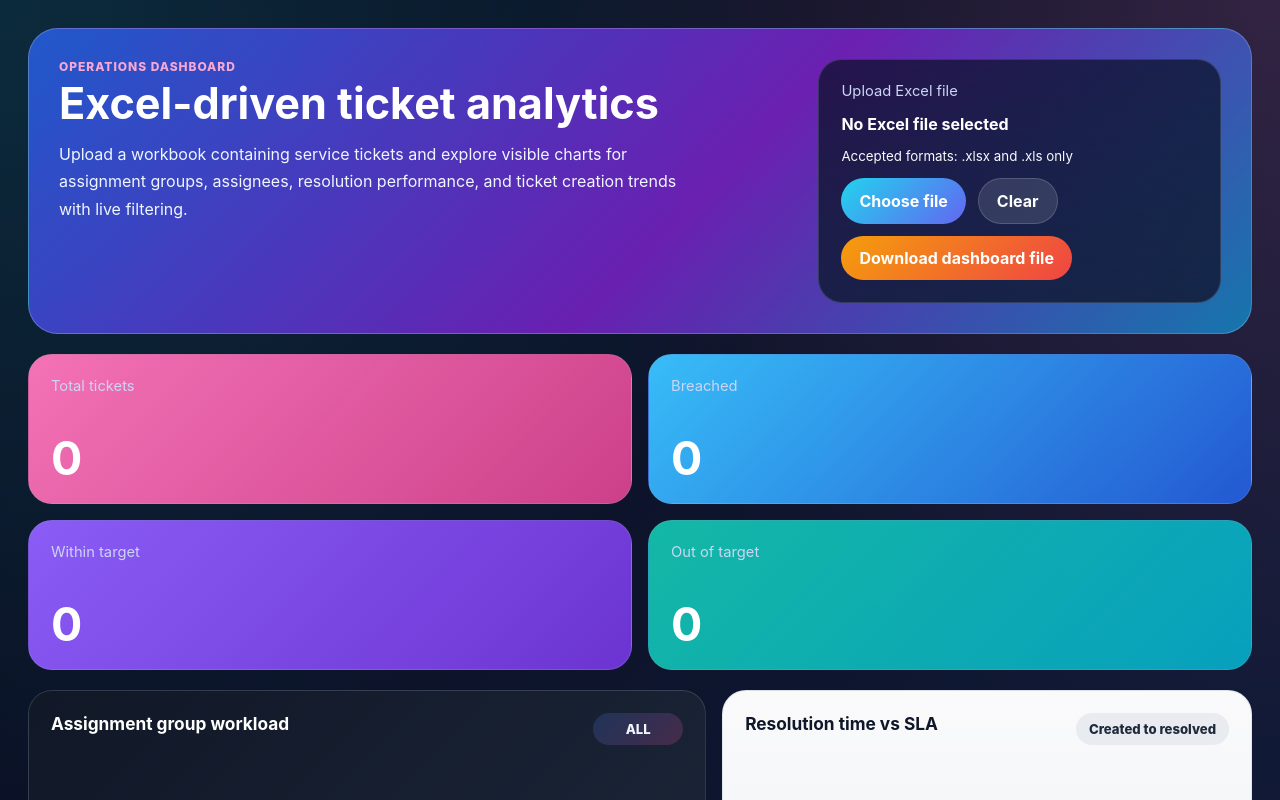
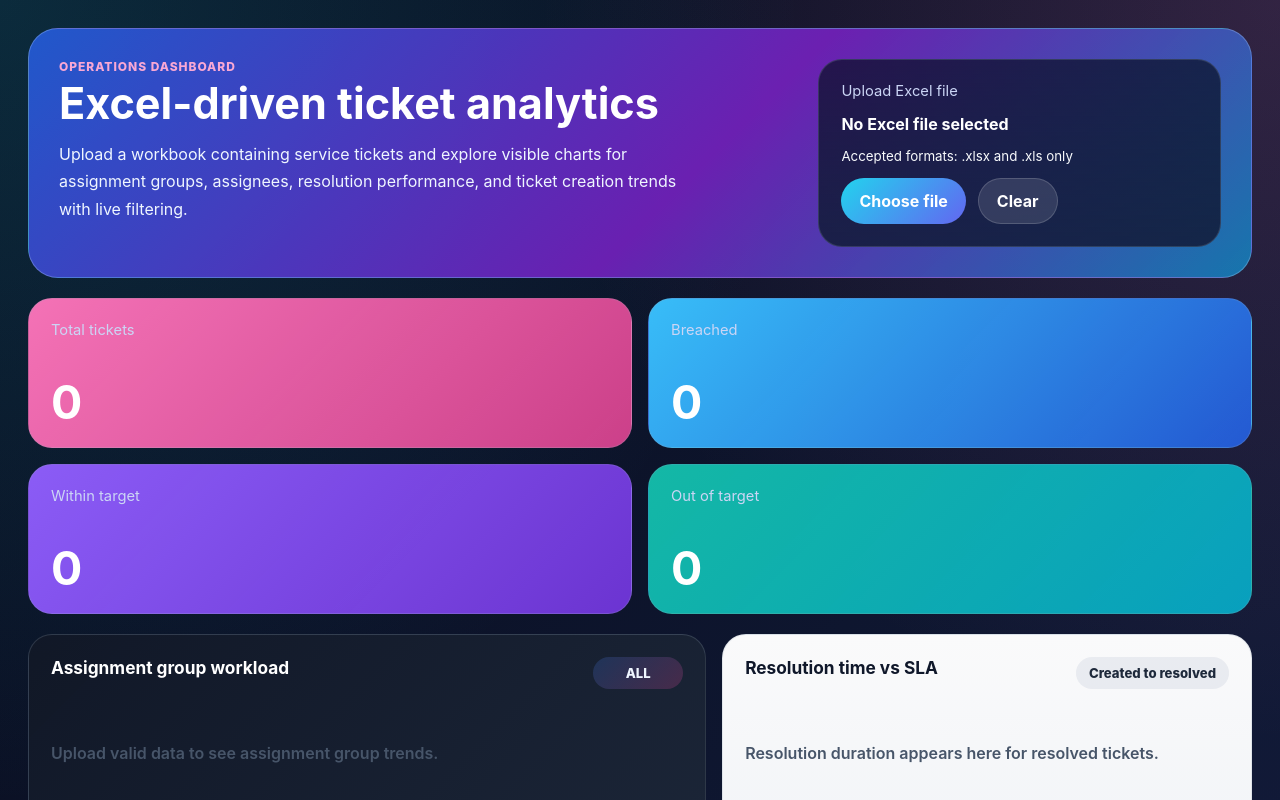
Before and after one commit to ansjahangiraj5-droid/WatsonX, a React (Vite) app: page / in a window 1280 px wide. Shown: the top 800 px of the page. Built offline with nearby package versions, Linux system fonts and the light colour scheme.

Commit message:
Remove of button

```diff
--- a/src/App.jsx
+++ b/src/App.jsx
@@ -613,21 +613,6 @@ function App() {
     }
   };
 
-  const handleExportDashboard = () => {
-    const worksheetData = [
-      ['Dashboard Section', 'Label', 'Value'],
-      ...assignmentGroupBreakdown.map((item) => ['Assignment group workload', item.assignmentGroup, item.total]),
-      ...resolutionDurationBreakdown.map((item) => ['Resolution time vs SLA', item.number, item.unit === 'hours' ? `${item.value.toFixed(1)} hours` : `${item.value} days`]),
-      ...assigneeBreakdown.map((item) => ['Assigned to distribution', item.assignedTo, item.total]),
-      ...recentIncidentTrend.map((item) => ['Recent ticket creation', item.date, item.total])
-    ];
-
-    const workbook = XLSX.utils.book_new();
-    const worksheet = XLSX.utils.aoa_to_sheet(worksheetData);
-    XLSX.utils.book_append_sheet(workbook, worksheet, 'Dashboard Export');
-    XLSX.writeFile(workbook, 'ticket-dashboard-export.xlsx');
-  };
-
   return (
     <main className="page">
       <section className="appShell">
@@ -737,9 +722,6 @@ function App() {
                 </button>
                 <button type="button" className="actionButton ghostButton" onClick={handleClear}>
                   Clear
-                </button>
-                <button type="button" className="actionButton exportButton" onClick={handleExportDashboard}>
-                  Download dashboard file
                 </button>
               </div>
             </div>
```
